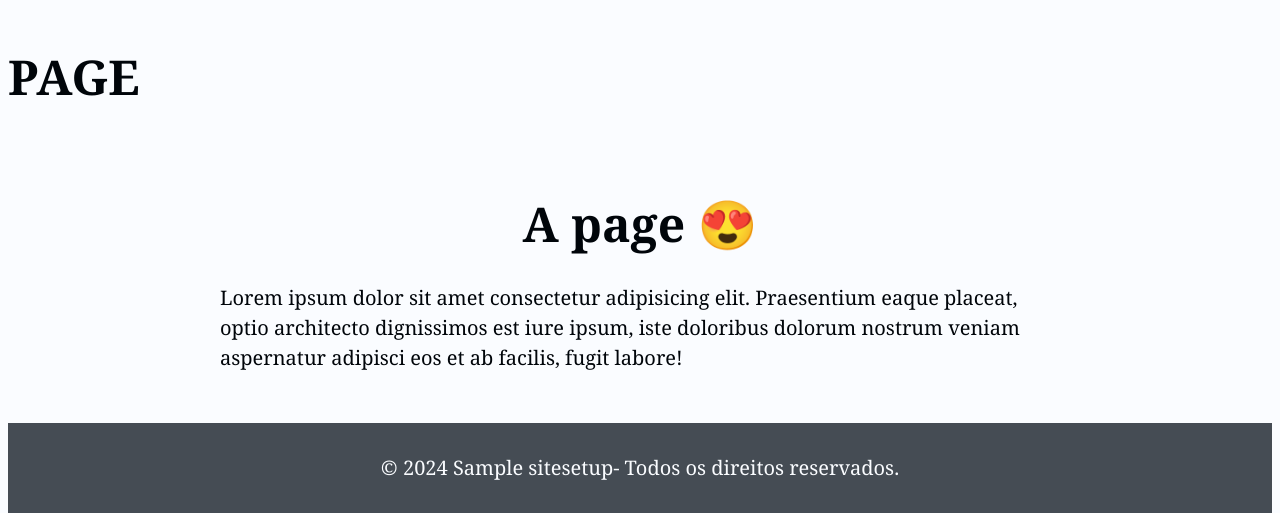
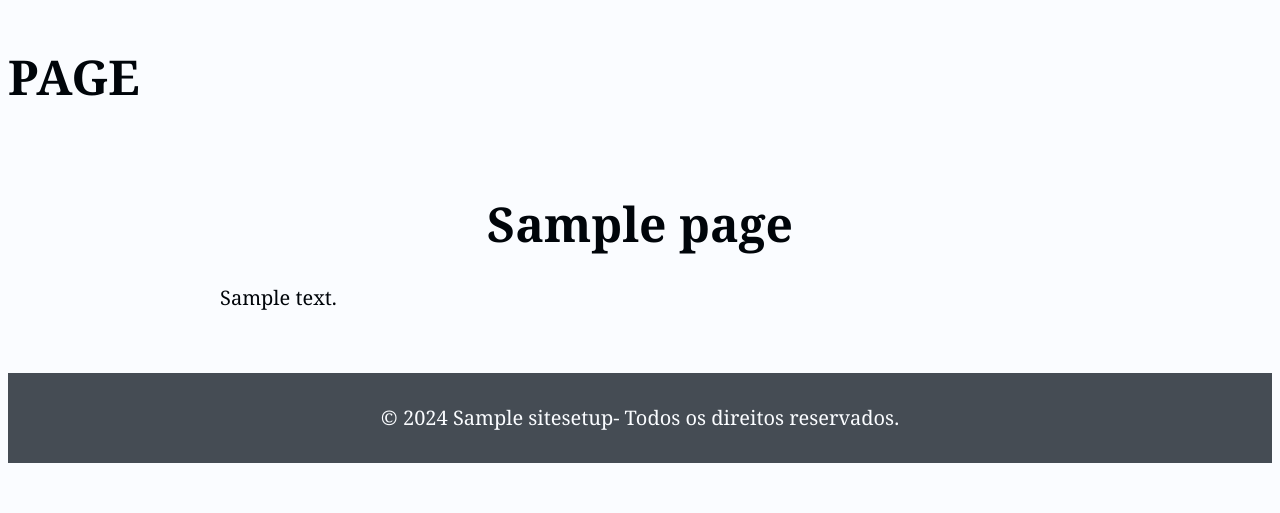
Before and after one commit to Josmateussilva0110/projeto_placas_de_transito, a Django app: a page that uses placas_transito/templates/placas_transito/pages/page.html in a window 1280 px wide. Shown: the part 315-828 px from the top of the page. After the commit the page ends 778 px from the top, so only its background shows below. Run offline with Django 5.2, Linux system fonts and the light colour scheme; tables that the repository leaves empty hold one stand-in row (values such as "Sample post").

Commit message:
paginas funcionando

```diff
--- a/placas_transito/templates/placas_transito/pages/page.html
+++ b/placas_transito/templates/placas_transito/pages/page.html
@@ -6,10 +6,10 @@
 
 <main class="main-content section-wrapper">
     <div class="section-content-narrow">
-    <div class="section-gap">
-        <h1 class="center">A page 😍</h1>
-        <p>Lorem ipsum dolor sit amet consectetur adipisicing elit. Praesentium eaque placeat, optio architecto dignissimos est iure ipsum, iste doloribus dolorum nostrum veniam aspernatur adipisci eos et ab facilis, fugit labore!</p>
-    </div>
+        <div class="section-gap">
+            <h1 class="center">{{ page.title }}</h1>
+            {{ page.content | safe }}
+        </div>
     </div>
 </main>
 
--- a/placas_transito/templates/placas_transito/partials/_footer.html
+++ b/placas_transito/templates/placas_transito/partials/_footer.html
@@ -1,4 +1,4 @@
-<footer class="footer section-wrapper">
+<footer class="footer section-wrapper mt-base">
     <div class="section-content-wide">
       <div class="section-gap">
         <div class="center">
--- a/placas_transito/views.py
+++ b/placas_transito/views.py
@@ -1,6 +1,6 @@
 from django.shortcuts import render
 from django.core.paginator import Paginator
-from placas_transito.models import Post
+from placas_transito.models import Post, Page
 from django.db.models import Q
 
 PER_PAGE = 9
@@ -35,9 +35,12 @@ def search(request):
     context['search_value'] = search_value
     return render(request, 'placas_transito/pages/index.html', context)
 
+
 def page(request, slug):
     context = dict()
-    return render(request, 'placas_transito/pages/page.html')
+    page = Page.objects.filter(is_published=True).filter(slug=slug).first()
+    context['page'] = page
+    return render(request, 'placas_transito/pages/page.html', context)
 
 
 def post(request, slug):
```
